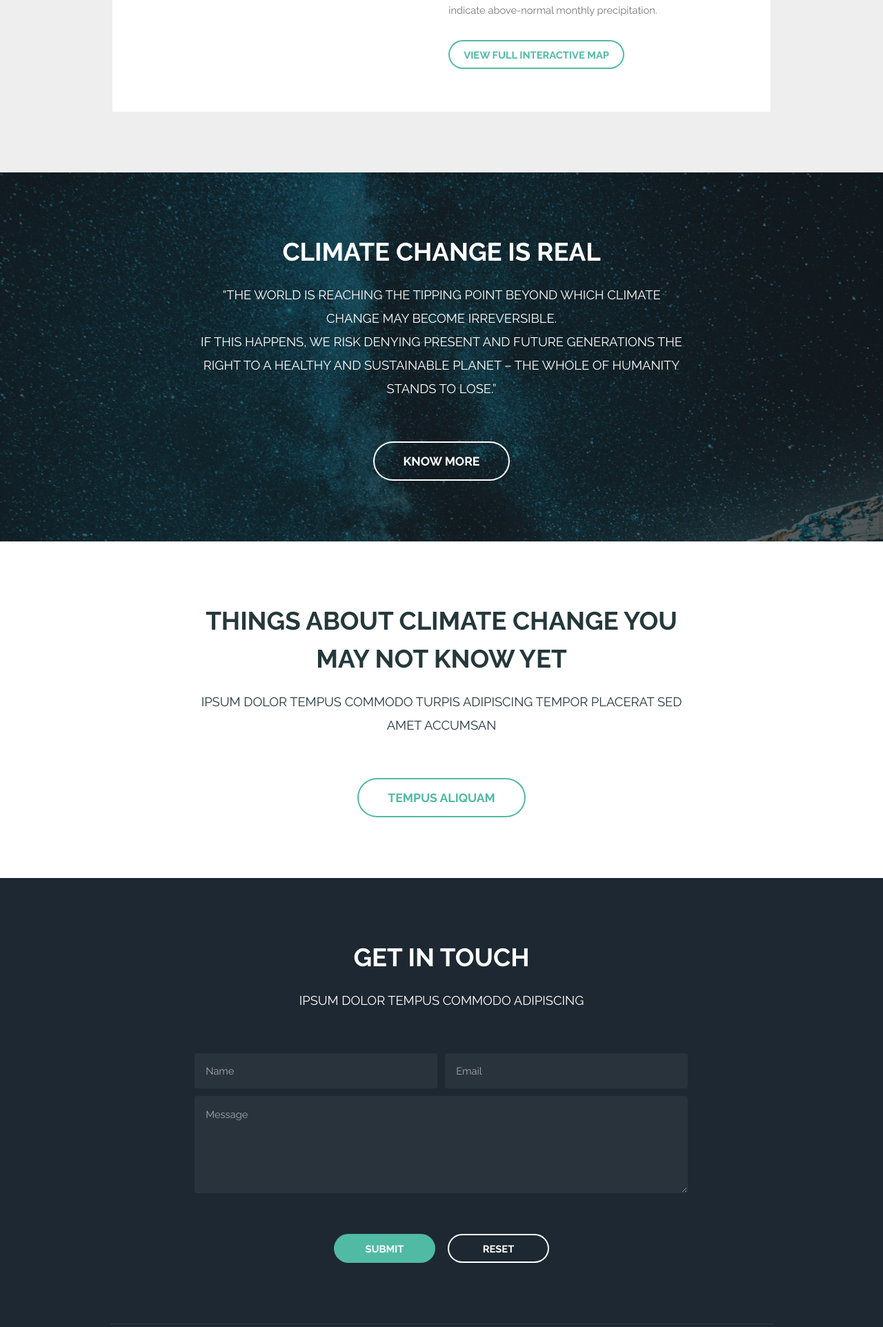
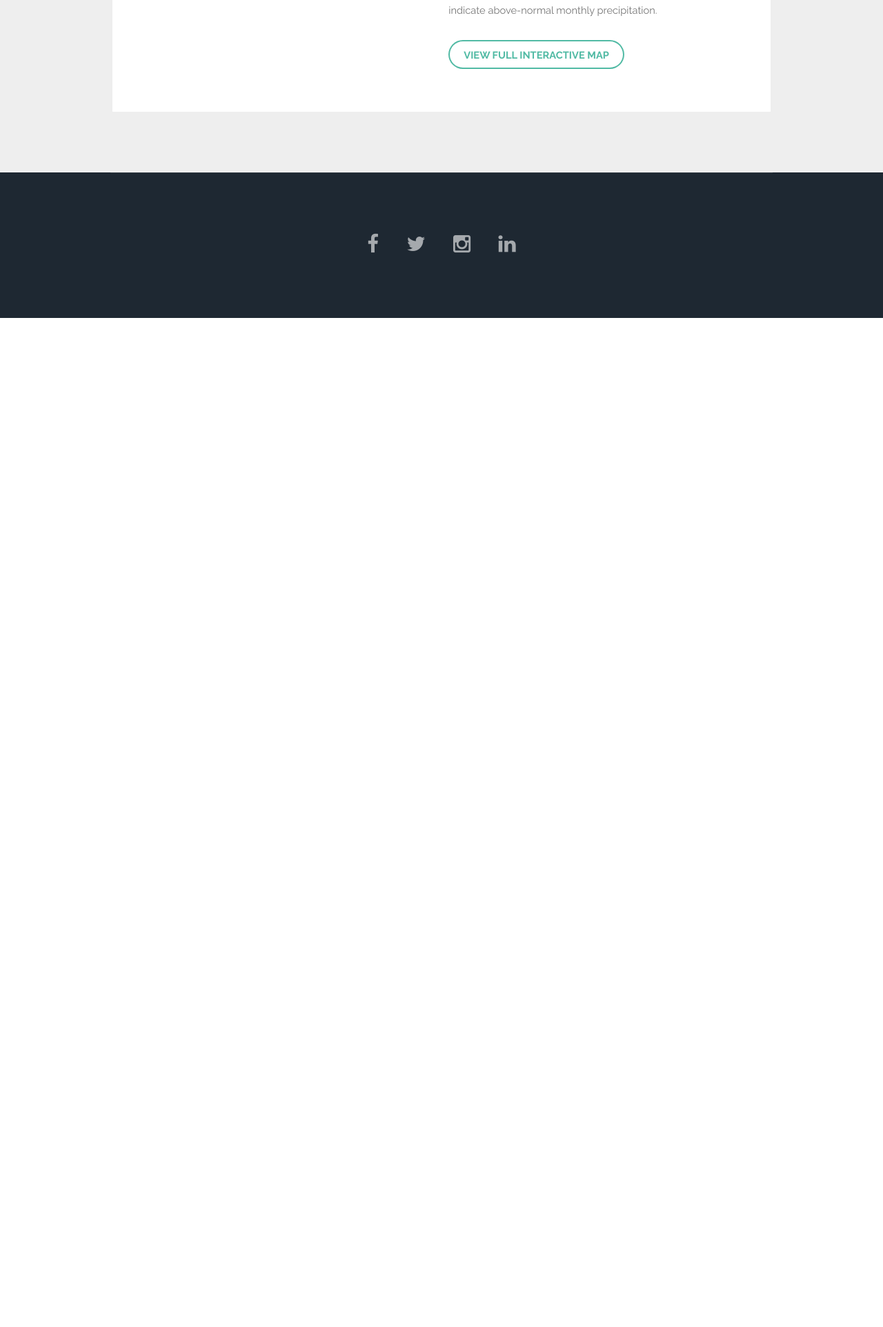
Before and after one commit to rutvikdumre/envio-edu-Flask-Python-Data-Analytics-, a Flask app: page /maps in a window 1280 px wide. Shown: the part 1840-3764 px from the top of the page at 69% size. After the commit the page ends 2301 px from the top, so only its background shows below. Run offline with Flask 2, Linux system fonts and the light colour scheme; grey boxes are pictures that could not be loaded.

Commit message:
main page

```diff
--- a/templates/maps.html
+++ b/templates/maps.html
@@ -25,9 +25,10 @@
 		<!-- Nav -->
 			<nav id="nav">
 				<ul class="links">
-					<li><a href="index.html">Home</a></li>
-					<li><a href="#weather">Check Weather</a></li>
-					<li><a href="#map">Climate</a></li>
+					<li><a href="/">Home</a></li>
+					<li><a href="/news">Live Climate News</a></li>
+					<li><a href="/maps">Climate</a></li>
+					<li><a href="/city">Check Weather</a></li>
 				</ul>
 			</nav>
 
@@ -89,66 +90,6 @@
 				</div>
 			</section>
 
-		<!-- Two -->
-		<section id="three" class="wrapper style3 special">
-			<div class="inner">
-				<header class="major narrow	">
-					<h2>Climate change is real</h2>
-					<p>“The world is reaching the tipping point beyond which climate change may become irreversible. <br>
-						If this happens, we risk denying present and future generations
-						the right to a healthy and sustainable planet – the whole of humanity stands to lose.”</p>
-				</header>
-				<ul class="actions">
-					<li><a href="#" class="button big alt">Know More</a></li>
-				</ul>
-			</div>
-		</section>
-
-			<section id="two" class="wrapper special">
-				<div class="inner">
-					<header class="major narrow">
-						<h2>Things about climate change you may not know yet</h2>
-						<p>Ipsum dolor tempus commodo turpis adipiscing Tempor placerat sed amet accumsan</p>
-					</header>
-
-					<ul class="actions">
-						<li><a href="#" class="button big alt">Tempus Aliquam</a></li>
-					</ul>
-				</div>
-			</section>
-
-		<!-- Three -->
-
-
-		<!-- Four -->
-			<section id="four" class="wrapper style2 special">
-				<div class="inner">
-					<header class="major narrow">
-						<h2>Get in touch</h2>
-						<p>Ipsum dolor tempus commodo adipiscing</p>
-					</header>
-					<form action="#" method="POST">
-						<div class="container 75%">
-							<div class="row uniform 50%">
-								<div class="6u 12u$(xsmall)">
-									<input name="name" placeholder="Name" type="text" />
-								</div>
-								<div class="6u$ 12u$(xsmall)">
-									<input name="email" placeholder="Email" type="email" />
-								</div>
-								<div class="12u$">
-									<textarea name="message" placeholder="Message" rows="4"></textarea>
-								</div>
-							</div>
-						</div>
-						<ul class="actions">
-							<li><input type="submit" class="special" value="Submit" /></li>
-							<li><input type="reset" class="alt" value="Reset" /></li>
-						</ul>
-					</form>
-				</div>
-			</section>
-
 		<!-- Footer -->
 			<footer id="footer">
 				<div class="inner">
```
Also changed, not shown: templates/index.html (+23 -18 lines), templates/news.html (+4 -3 lines).
